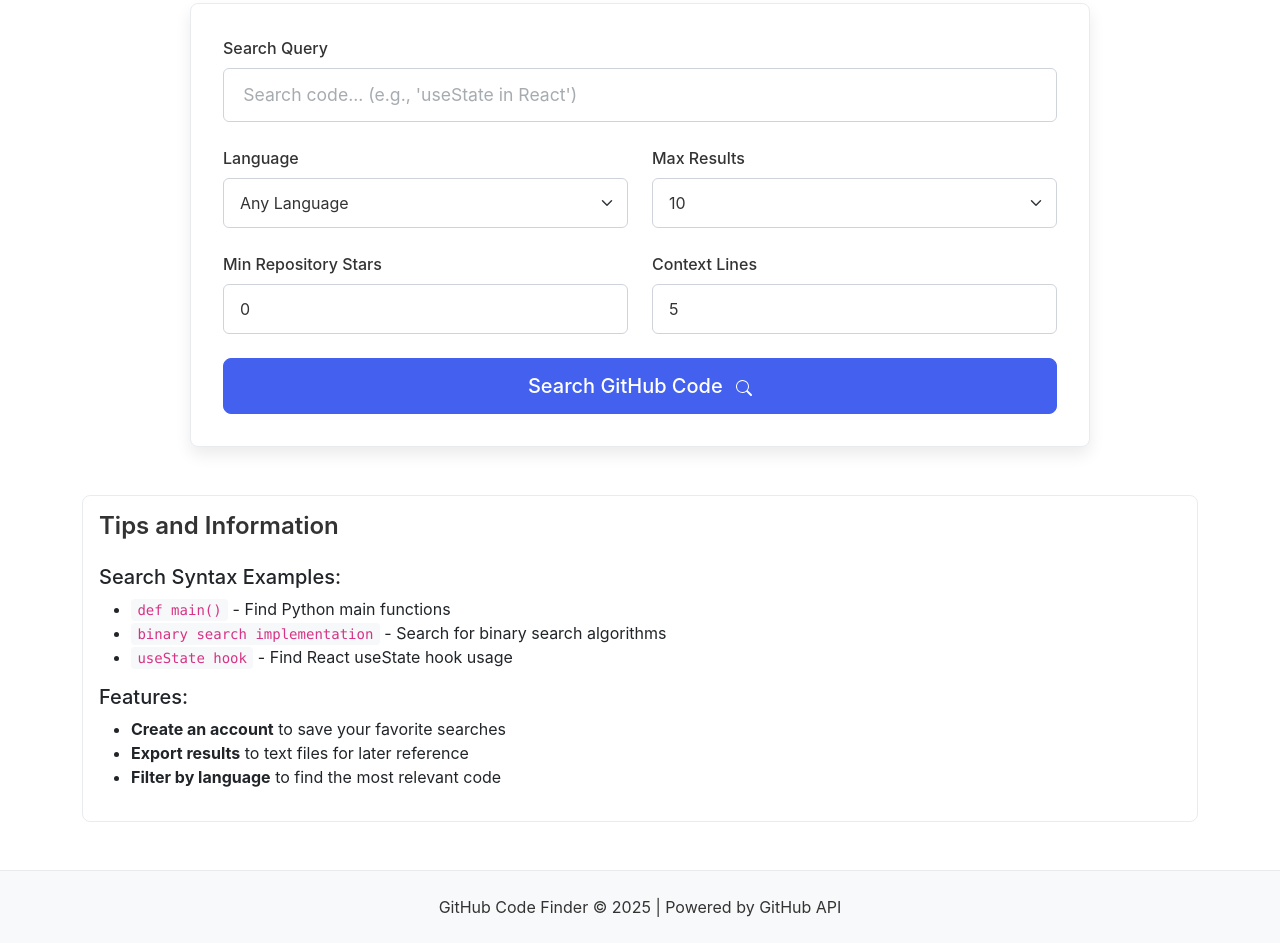
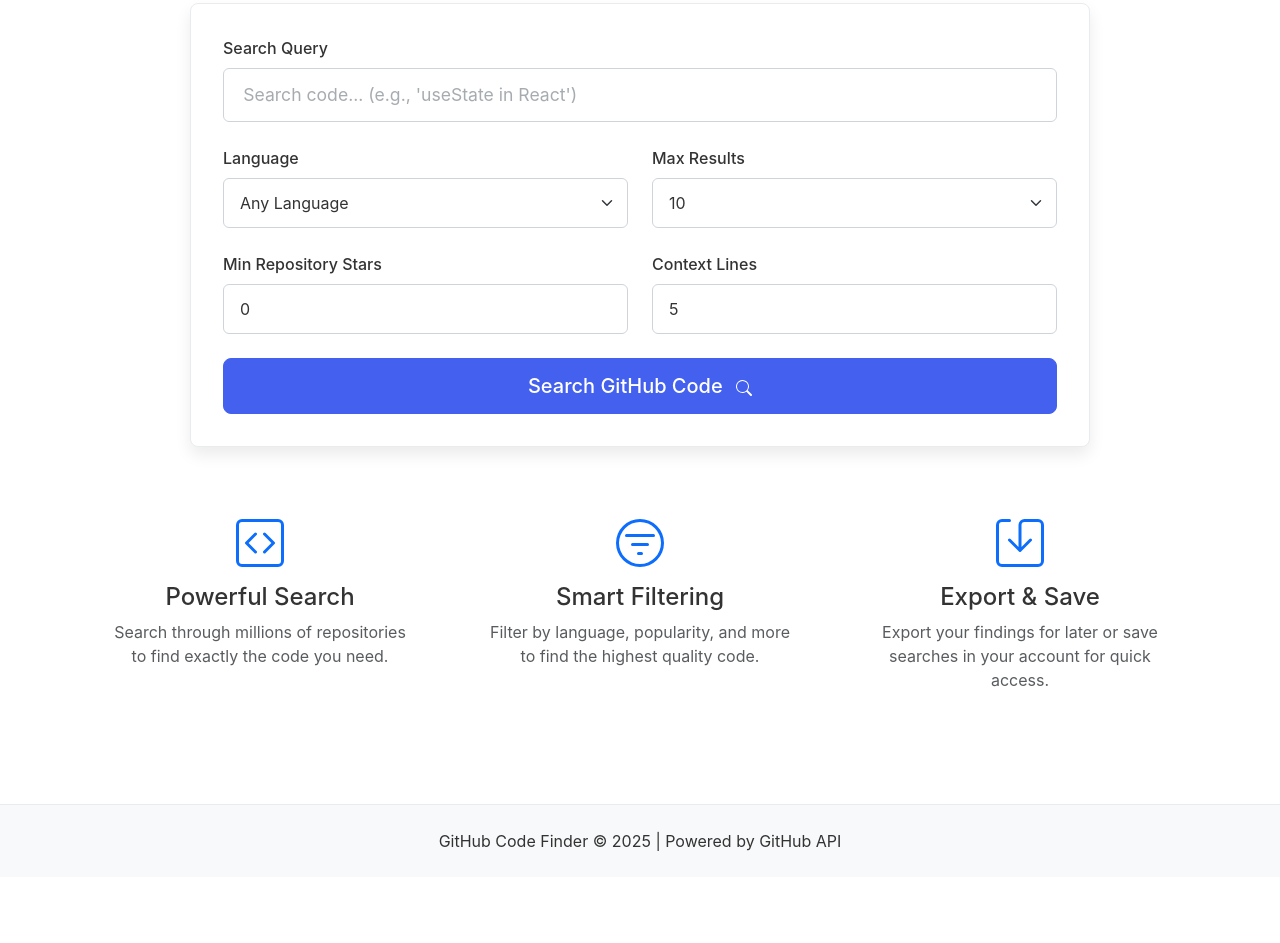
Before and after one commit to JulianCohan/github-code-finder-web, a website: page public/index.html in a window 1280 px wide. Shown: the part 378-1321 px from the top of the page. After the commit the page ends 1255 px from the top, so only its background shows below. Drawn offline with nearby package versions, Linux system fonts and the light colour scheme.

Commit message:
Replace Tips section with feature icons

```diff
--- a/public/index.html
+++ b/public/index.html
@@ -118,24 +118,42 @@
             </div>
         </div>
 
-        <div class="tips-section mt-5">
-            <div class="card">
-                <div class="card-body">
-                    <h4 class="card-title mb-4">Tips and Information</h4>
-
-                    <h5>Search Syntax Examples:</h5>
-                    <ul>
-                        <li><code>def main()</code> - Find Python main functions</li>
-                        <li><code>binary search implementation</code> - Search for binary search algorithms</li>
-                        <li><code>useState hook</code> - Find React useState hook usage</li>
-                    </ul>
-
-                    <h5>Features:</h5>
-                    <ul>
-                        <li><strong>Create an account</strong> to save your favorite searches</li>
-                        <li><strong>Export results</strong> to text files for later reference</li>
-                        <li><strong>Filter by language</strong> to find the most relevant code</li>
-                    </ul>
+        <div class="feature-section mt-5">
+            <div class="row">
+                <div class="col-md-4 mb-4">
+                    <div class="feature-card text-center p-4">
+                        <div class="feature-icon mb-3">
+                            <svg xmlns="http://www.w3.org/2000/svg" width="48" height="48" fill="currentColor" class="bi bi-code-square text-primary" viewBox="0 0 16 16">
+                                <path d="M14 1a1 1 0 0 1 1 1v12a1 1 0 0 1-1 1H2a1 1 0 0 1-1-1V2a1 1 0 0 1 1-1h12zM2 0a2 2 0 0 0-2 2v12a2 2 0 0 0 2 2h12a2 2 0 0 0 2-2V2a2 2 0 0 0-2-2H2z"/>
+                                <path d="M6.854 4.646a.5.5 0 0 1 0 .708L4.207 8l2.647 2.646a.5.5 0 0 1-.708.708l-3-3a.5.5 0 0 1 0-.708l3-3a.5.5 0 0 1 .708 0zm2.292 0a.5.5 0 0 0 0 .708L11.793 8l-2.647 2.646a.5.5 0 0 0 .708.708l3-3a.5.5 0 0 0 0-.708l-3-3a.5.5 0 0 0-.708 0z"/>
+                            </svg>
+                        </div>
+                        <h4>Powerful Search</h4>
+                        <p class="text-muted">Search through millions of repositories to find exactly the code you need.</p>
+                    </div>
+                </div>
+                <div class="col-md-4 mb-4">
+                    <div class="feature-card text-center p-4">
+                        <div class="feature-icon mb-3">
+                            <svg xmlns="http://www.w3.org/2000/svg" width="48" height="48" fill="currentColor" class="bi bi-filter-circle text-primary" viewBox="0 0 16 16">
+                                <path d="M8 15A7 7 0 1 1 8 1a7 7 0 0 1 0 14zm0 1A8 8 0 1 0 8 0a8 8 0 0 0 0 16z"/>
+                                <path d="M7 11.5a.5.5 0 0 1 .5-.5h1a.5.5 0 0 1 0 1h-1a.5.5 0 0 1-.5-.5zm-2-3a.5.5 0 0 1 .5-.5h5a.5.5 0 0 1 0 1h-5a.5.5 0 0 1-.5-.5zm-2-3a.5.5 0 0 1 .5-.5h9a.5.5 0 0 1 0 1h-9a.5.5 0 0 1-.5-.5z"/>
+                            </svg>
+                        </div>
+                        <h4>Smart Filtering</h4>
+                        <p class="text-muted">Filter by language, popularity, and more to find the highest quality code.</p>
+                    </div>
+                </div>
+                <div class="col-md-4 mb-4">
+                    <div class="feature-card text-center p-4">
+                        <div class="feature-icon mb-3">
+                            <svg xmlns="http://www.w3.org/2000/svg" width="48" height="48" fill="currentColor" class="bi bi-save text-primary" viewBox="0 0 16 16">
+                                <path d="M2 1a1 1 0 0 0-1 1v12a1 1 0 0 0 1 1h12a1 1 0 0 0 1-1V2a1 1 0 0 0-1-1H9.5a1 1 0 0 0-1 1v7.293l2.646-2.647a.5.5 0 0 1 .708.708l-3.5 3.5a.5.5 0 0 1-.708 0l-3.5-3.5a.5.5 0 1 1 .708-.708L7.5 9.293V2a2 2 0 0 1 2-2H14a2 2 0 0 1 2 2v12a2 2 0 0 1-2 2H2a2 2 0 0 1-2-2V2a2 2 0 0 1 2-2h2.5a.5.5 0 0 1 0 1H2z"/>
+                            </svg>
+                        </div>
+                        <h4>Export & Save</h4>
+                        <p class="text-muted">Export your findings for later or save searches in your account for quick access.</p>
+                    </div>
                 </div>
             </div>
         </div>
```
